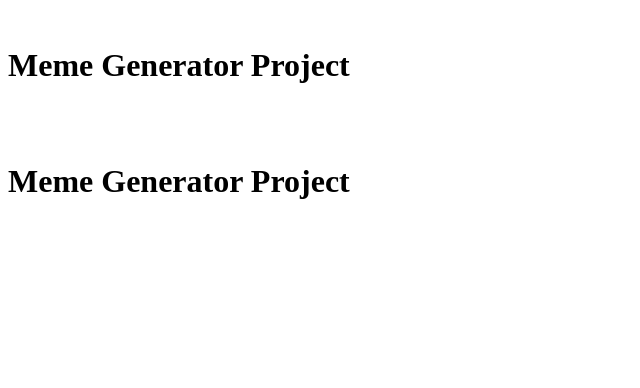
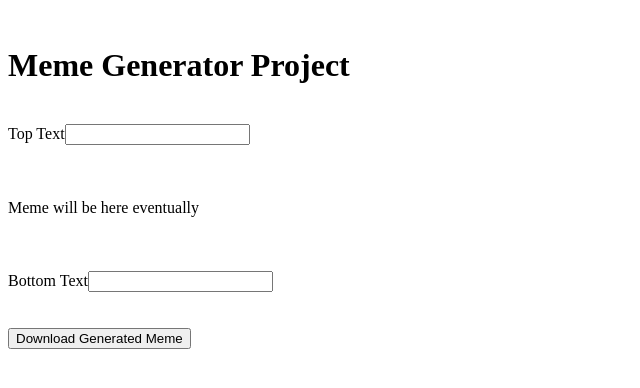
Before and after one commit to Draikth/react-meme-gen, a React app: page / in a window 1280 px wide. Shown: the top 388 px of the page, without its empty margins (0-640 px from the left). Built offline with nearby package versions, Linux system fonts and the light colour scheme; no server answers.

Commit message:
Add component files and mod app file to incude

```diff
--- a/src/App.js
+++ b/src/App.js
@@ -1,5 +1,8 @@
-import Header from './Components/Header';
-import MemeImg from './Components/Header.js';
+import BottomText from './Components/BottomText.js';
+import DownloadButton from './Components/Button.js';
+import Header from './Components/Header.js';
+import MemeImg from './Components/MemeImg.js';
+import TopText from './Components/TopText.js';
 
 export default function App() {
   return (
@@ -7,8 +10,18 @@ export default function App() {
       <br />
       <Header />
       <br />
+      <TopText />
+      <br />
+      <br />
       <br />
       <MemeImg />
+      <br />
+      <br />
+      <br />
+      <BottomText />
+      <br />
+      <br />
+      <DownloadButton />
       <br />
     </div>
   );
--- /dev/null
+++ b/src/Components/BottomText.js
@@ -0,0 +1,17 @@
+import { useState } from 'react';
+
+export default function BottomText() {
+  const [bottomInput, setBottomInput] = useState('');
+
+  return (
+    <form onSubmit={(event) => event.preventDefault()}>
+      <label>
+        Bottom Text
+        <input
+          value={bottomInput}
+          onChange={(event) => setBottomInput(event.currentTarget.value)}
+        />
+      </label>
+    </form>
+  );
+}
--- /dev/null
+++ b/src/Components/Button.js
@@ -0,0 +1,5 @@
+// might need to import something for download functionality?
+
+export default function DownloadButton() {
+  return <button>Download Generated Meme</button>;
+}
--- a/src/Components/MemeImg.js
+++ b/src/Components/MemeImg.js
@@ -1,3 +1,19 @@
+// import { useEffect, useState } from 'react';
+//
+// export default function Meme() {
+//   const [templates, setTemplates] = useState([]);
+//
+//   useEffect(() => {
+//     fetch('https://api.memegen.link/templates/')
+//       .then((resp) => resp.json().then((data) => setTemplates(data.map.blank)))
+//       .catch((err) => console.log(err));
+//   }, []);
+//   console.log(fetch);
+// }
+//
+//
+//
+
 import { useEffect, useState } from 'react';
 
 export default function Meme() {
@@ -5,8 +21,12 @@ export default function Meme() {
 
   useEffect(() => {
     fetch('https://api.memegen.link/templates/')
-      .then((resp) => resp.json().then((data) => setTemplates(data.map.blank)))
+      .then((resp) => resp.json())
+      .then((data) => {
+        setTemplates(data.map.url);
+      })
       .catch((err) => console.log(err));
   }, []);
-  console.log(fetch);
+
+  return <div>Meme will be here eventually</div>;
 }
--- /dev/null
+++ b/src/Components/TopText.js
@@ -0,0 +1,17 @@
+import { useState } from 'react';
+
+export default function TopText() {
+  const [topInput, setTopInput] = useState('');
+
+  return (
+    <form onSubmit={(event) => event.preventDefault()}>
+      <label>
+        Top Text
+        <input
+          value={topInput}
+          onChange={(event) => setTopInput(event.currentTarget.value)}
+        />
+      </label>
+    </form>
+  );
+}
```
